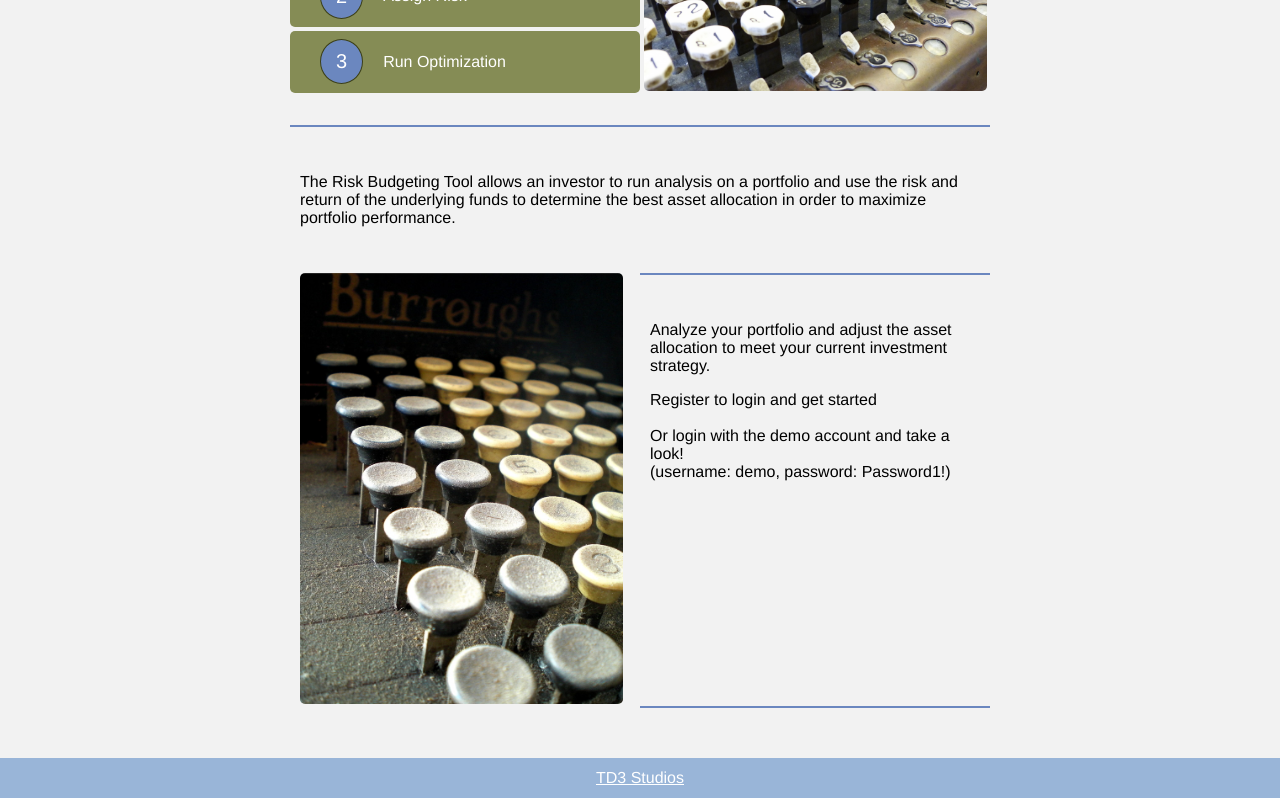
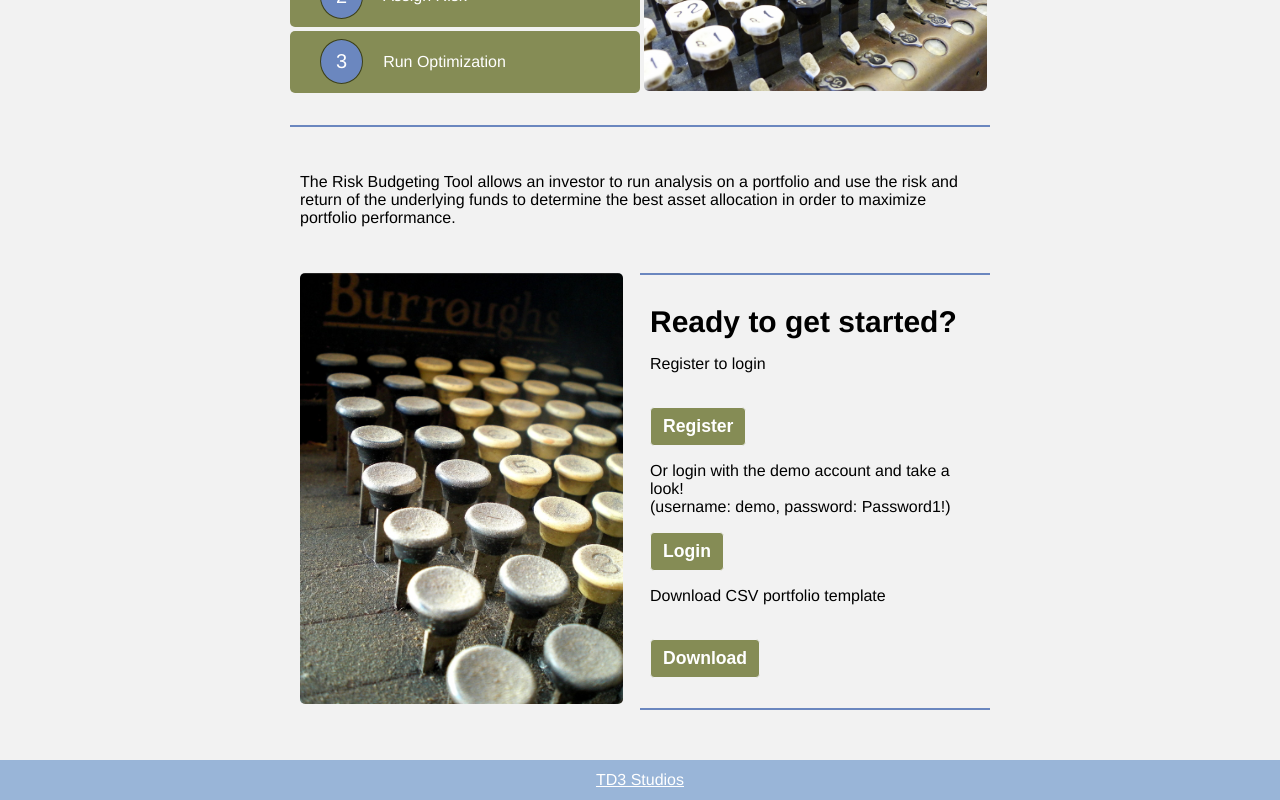
Before and after one commit to toddcd/risk-budget-client, a React (Create React App) app: page / in a window 1280 px wide. Shown: the part 364-1164 px from the top of the page. Built offline with nearby package versions, Linux system fonts and the light colour scheme.

Commit message:
landing layout and styling

```diff
--- a/src/components/Landing/Landing.js
+++ b/src/components/Landing/Landing.js
@@ -1,5 +1,6 @@
 import React, {Component} from 'react'
 import './Landing.css'
+import {Button} from "../Utils/ElementUtils";
 
 export default class Landing extends Component {
     static defaultProps = {
@@ -46,11 +47,18 @@ export default class Landing extends Component {
                         <img alt='analog-notes-bottom' className='landing-image' src={require("../../images/burroughs.jpg")}/>
                     </div>
                     <div className='bottom-section-right'>
-                        <p>Analyze your portfolio and adjust the asset allocation to meet your current investment
-                            strategy.</p>
-                        <p>Register to login and get started<br/><br/>
-                            Or login with the demo account and take a look!<br/>
+                        <span className='question'>Ready to get started?</span>
+                        <div>
+                            <p>Register to login</p><br/>
+                            <Button>Register</Button>
+                            <p>Or login with the demo account and take a look!<br/>
                             (username: demo, password: Password1!)</p>
+                            <Button>Login</Button>
+                        </div>
+                            <div className='download'>
+                                <p>Download CSV portfolio template</p><br/>
+                            <Button>Download</Button>
+                        </div>
                     </div>
                 </section>
             </div>
```
